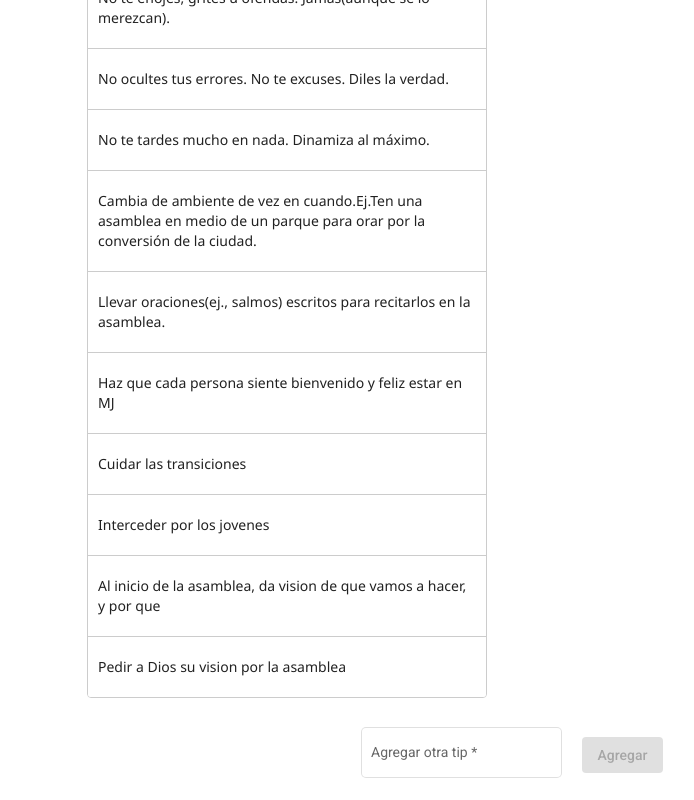
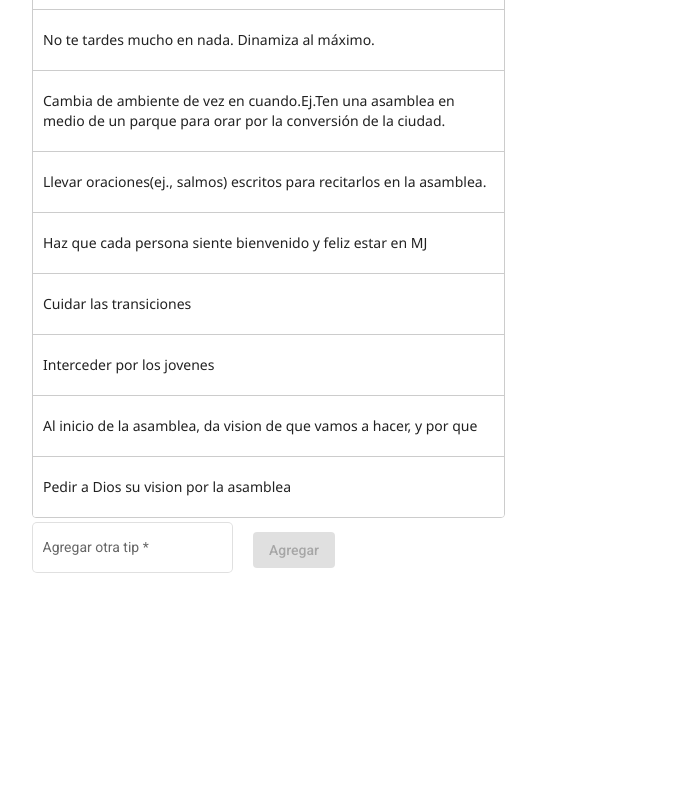
Before and after one commit to rossacheson/asamblea, an Angular app: page / in a window 1280 px wide. Shown: the part 1978-2778 px from the top of the page, without its empty margins (128-822 px from the left). After the commit the page ends 2573 px from the top, so only its background shows below. Built offline with nearby package versions, Linux system fonts and the light colour scheme.

Commit message:
Revise styling

```diff
--- a/src/app/app.component.html
+++ b/src/app/app.component.html
@@ -28,65 +28,66 @@
 <div class="content" role="main">
 
     <h2>4 Armas</h2>
-    <div class="example-container">
+    <div id="armas-container">
         <div cdkDropList
-             class="example-list"
+             class="info-list"
              (cdkDropListDropped)="dropArmas($event)">
-            <div class="example-box"
+            <div class="info-box"
                  *ngFor="let arma of armas"
                  cdkDrag>{{arma}}</div>
         </div>
     </div>
 
     <h2>Tips</h2>
-    <div cdkDropListGroup>
-        <div class="example-container">
+    <div cdkDropListGroup id="tips-activity-container">
+        <div class="tips-list-container">
             <h3>Banca</h3>
 
             <div cdkDropList
                  [cdkDropListData]="tips"
-                 class="example-list"
+                 class="info-list"
                  (cdkDropListDropped)="dropBetween($event)">
-                <div class="example-box"
+                <div class="info-box"
                      *ngFor="let tip of tips"
                      cdkDrag>{{tip}}</div>
             </div>
+            <form (ngSubmit)="addNewTip(newTipInput)">
+                <mat-form-field appearance="outline">
+                    <mat-label>Agregar otra tip</mat-label>
+                    <input matInput
+                           type="text"
+                           id="tip-input"
+                           name="newTip"
+                           autocomplete="off"
+                           #newTipInput
+                           required>
+                </mat-form-field>
+                <button type="submit"
+                        mat-raised-button
+                        color="primary"
+                        [disabled]="!newTipInput.value"
+                        style="margin-left: 20px;">Agregar</button>
+            </form>
         </div>
 
-        <div class="example-container">
+        <div class="tips-list-container">
             <h3>Los 10 Mejores</h3>
 
             <div cdkDropList
                  [cdkDropListData]="mejoresTips"
-                 class="example-list"
+                 class="info-list"
                  id="mejores-container"
                  (cdkDropListDropped)="dropBetween($event)">
-                <div class="example-box"
+                <div class="info-box"
                      *ngFor="let tip of mejoresTips; let i = index;"
                      cdkDrag>
-                    {{i + 1}}.) {{tip}}
-                    </div>
+                    <div class="enumerator">{{i + 1}}.)</div>
+                    <p>{{tip}}</p>
+                </div>
             </div>
         </div>
     </div>
 
-    <form (ngSubmit)="addNewTip(newTipInput)">
-        <mat-form-field appearance="outline">
-            <mat-label>Agregar otra tip</mat-label>
-            <input matInput
-                   type="text"
-                   id="tip-input"
-                   name="newTip"
-                   autocomplete="off"
-                   #newTipInput
-                   required>
-        </mat-form-field>
-        <button type="submit"
-                mat-raised-button
-                color="primary"
-                [disabled]="!newTipInput.value"
-                style="margin-left: 20px;">Agregar</button>
-    </form>
 
     <svg id="clouds"
          alt="Gray Clouds Background"
--- a/src/app/app.component.scss
+++ b/src/app/app.component.scss
@@ -46,7 +46,7 @@ svg#clouds {
 .content {
     display: flex;
     margin: 32px auto;
-    padding: 0 16px;
+    padding: 0 20px;
     max-width: 960px;
     flex-direction: column;
     align-items: center;
@@ -79,7 +79,7 @@ svg#clouds {
     }
 }
 
-.example-container {
+#armas-container {
   width: 400px;
   max-width: 100%;
   margin: 0 25px 25px 0;
@@ -87,7 +87,7 @@ svg#clouds {
   vertical-align: top;
 }
 
-.example-list {
+.info-list {
   border: solid 1px #ccc;
   min-height: 60px;
   background: white;
@@ -96,7 +96,7 @@ svg#clouds {
   display: block;
 }
 
-.example-box {
+.info-box {
   padding: 20px 10px;
   border-bottom: solid 1px #ccc;
   color: rgba(0, 0, 0, 0.87);
@@ -126,10 +126,31 @@ svg#clouds {
   transition: transform 250ms cubic-bezier(0, 0, 0.2, 1);
 }
 
-.example-box:last-child {
+.info-box:last-child {
   border: none;
 }
 
-.example-list.cdk-drop-list-dragging .example-box:not(.cdk-drag-placeholder) {
+.info-list.cdk-drop-list-dragging .info-box:not(.cdk-drag-placeholder) {
   transition: transform 250ms cubic-bezier(0, 0, 0.2, 1);
 }
+
+#tips-activity-container {
+    width: 100%;
+    margin: 0 20px;
+    display: grid;
+    grid-template-columns: repeat(2, minmax(140px, 1fr));
+    column-gap: 15px;
+    justify-content: center;
+}
+
+#mejores-container {
+    .info-box {
+        display: grid;
+        grid-template-columns: 20px 1fr;
+        gap: 5px;
+
+        .enumerator {
+            align-self: start;
+        }
+    }
+}
```
